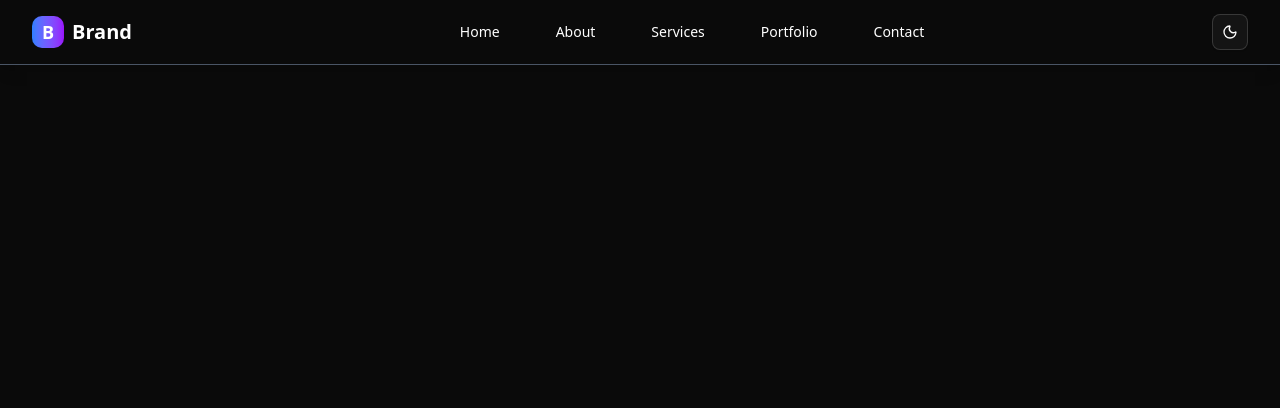
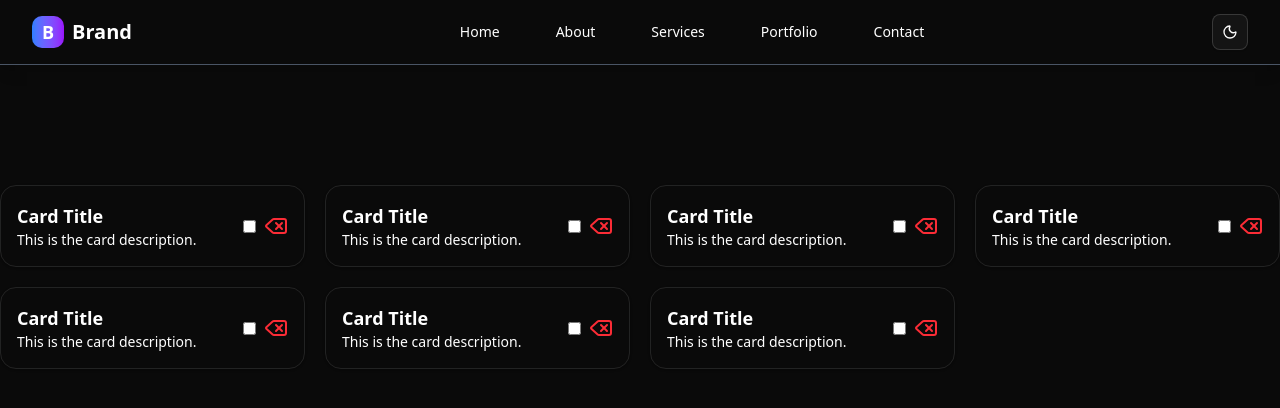
Before and after one commit to mostafizdev01/quiz-app-in-redux, a React (Vite) app: page / in a window 1280 px wide. Shown: the top 408 px of the page. Built offline with nearby package versions, Linux system fonts and the light colour scheme.

Commit message:
add task card

```diff
--- a/src/App.tsx
+++ b/src/App.tsx
@@ -1,15 +1,27 @@
 import { Outlet } from "react-router"
 import Navbar from "./components/ui/navbar/navbar"
 import { useAppSelector } from "./redux/middlewares/hook"
-import { selectTask } from "./redux/features/task/taskSlice";
+import { selectFilter, selectTask } from "./redux/features/task/taskSlice";
+import TaskCard from "./redux/features/task/taskCard";
 
 export default function App() {
   const tasks = useAppSelector(selectTask)
+  const filter = useAppSelector(selectFilter)
   console.log(tasks);
+  console.log(filter);
 
   return (
     <>
       <Navbar />
+      <div className=" grid grid-cols-4 container gap-5 mx-auto mt-30">
+        <TaskCard />
+        <TaskCard />
+        <TaskCard />
+        <TaskCard />
+        <TaskCard />
+        <TaskCard />
+        <TaskCard />
+      </div>
       <div className="container mx-auto"><Outlet /></div>
     </>
   )
--- /dev/null
+++ b/src/redux/features/task/taskCard.tsx
@@ -0,0 +1,24 @@
+import { Delete } from "lucide-react";
+
+export default function TaskCard() {
+    return (
+        <>
+            <div className="border rounded-2xl p-4 flex items-center justify-between shadow-sm w-full max-w-md">
+                {/* Left Side */}
+                <div>
+                    <h3 className="text-lg font-semibold text-gray-800 dark:text-white">Card Title</h3>
+                    <p className="text-sm  text-gray-800 dark:text-white">This is the card description.</p>
+                </div>
+
+                {/* Right Side */}
+                <div className="flex items-center space-x-2">
+                    <input className="" type="checkbox" name="" id="" />
+                    <button className="text-red-500 hover:text-red-700">
+                        <Delete />
+                    </button>
+                </div>
+            </div>
+
+        </>
+    )
+}
--- a/src/redux/features/task/taskSlice.ts
+++ b/src/redux/features/task/taskSlice.ts
@@ -36,7 +36,7 @@ const teskSlice = createSlice({
     reducers: {}
 })
 
-export const selectTask = (state: RootState) => {
+export const selectTask = (state: RootState) => { // set types and find task data in store
     return state.tasks.task
 }
 
--- a/src/redux/middlewares/hook.ts
+++ b/src/redux/middlewares/hook.ts
@@ -1,5 +1,5 @@
 import { useDispatch, useSelector } from "react-redux";
 import type { AppDispatch, RootState } from "./store";
 
-export const useAppSelector = useSelector.withTypes<RootState>()
+export const useAppSelector = useSelector.withTypes<RootState>() /// define type on data
 export const useAppDispatch = useDispatch.withTypes<AppDispatch>()
--- a/src/redux/middlewares/store.ts
+++ b/src/redux/middlewares/store.ts
@@ -3,10 +3,10 @@ import taskReducer from '../features/task/taskSlice'
 
 export const store = configureStore({
     reducer: {
-      tasks: taskReducer,
+      tasks: taskReducer,  // connect to slice
     }
 })
 
 
-export type RootState = ReturnType<typeof store.getState>;
+export type RootState = ReturnType<typeof store.getState>; // find type on slice data
 export type AppDispatch = typeof store.dispatch;
--- a/src/types.ts
+++ b/src/types.ts
@@ -4,5 +4,5 @@ export interface ITask {
     description: string,
     dueDate: string,
     isCompleted: boolean,
-    priority: "high" | "medium" | "low";
+    priority: "all" | "high" | "medium" | "low";
 }
```
